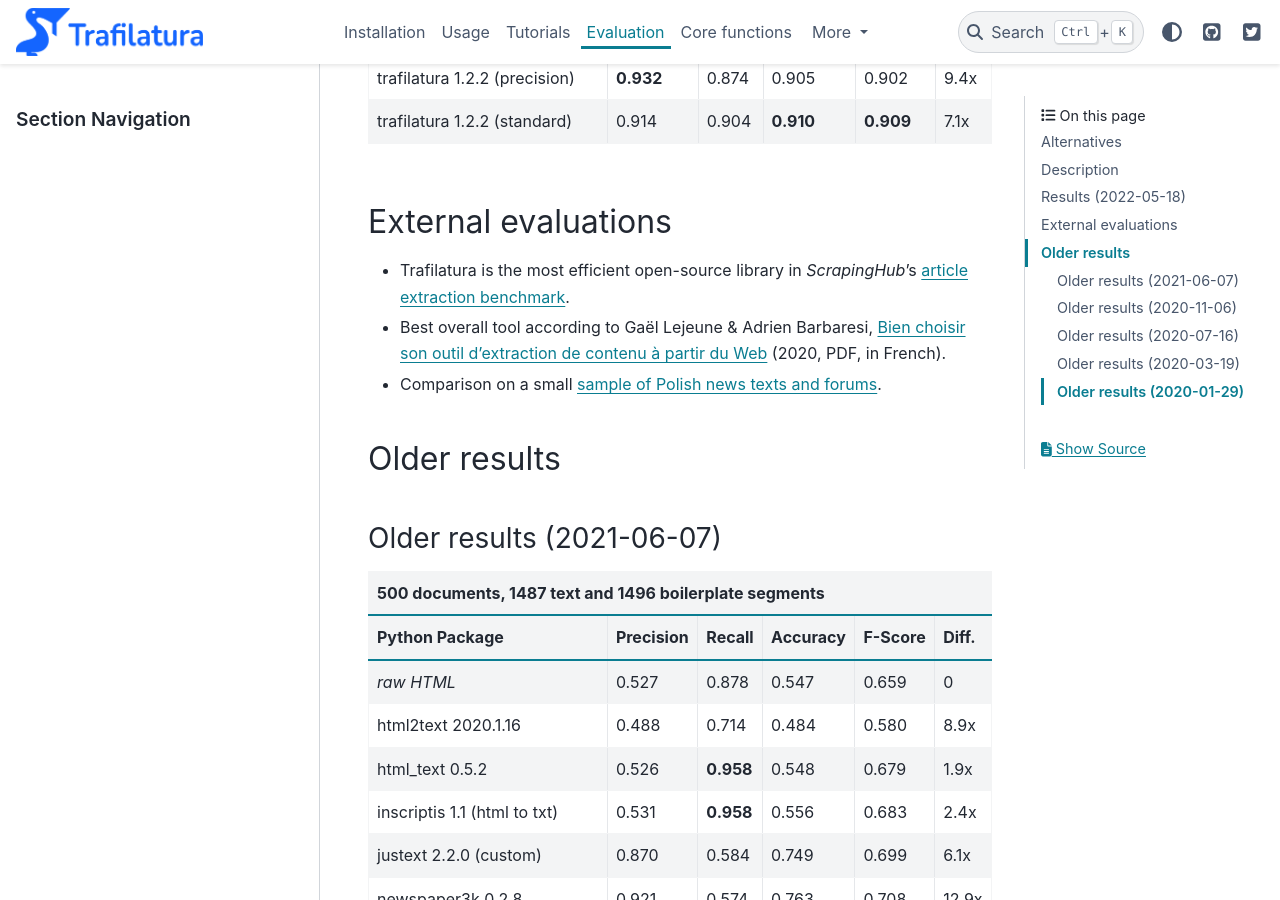
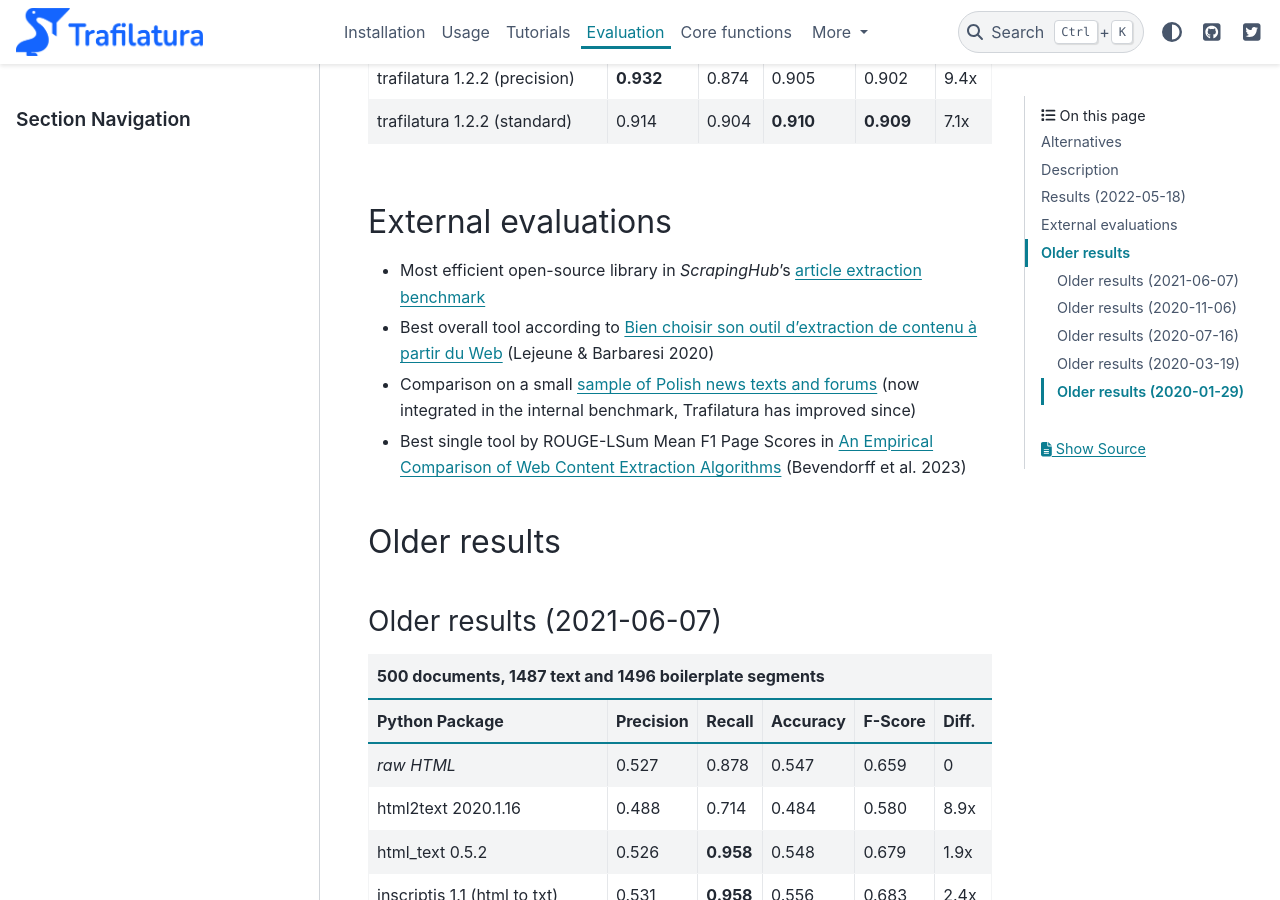
Before and after one commit to adbar/trafilatura, a Sphinx documentation site: the page built from docs/evaluation.rst, in a window 1280 px wide and 900 px high, scrolled down 3308 px. Built offline with Sphinx 7.4.7 and the PyData theme 0.15.4, drawn with Linux system fonts in a browser that asks for light colours.

Commit message:
fix docs generation and add references

```diff
--- a/docs/corefunctions.rst
+++ b/docs/corefunctions.rst
@@ -78,12 +78,12 @@
 .. autofunction:: trafilatura.fetch_url
 
 ``fetch_response()``
-~~~~~~~~~~~~~~~
+~~~~~~~~~~~~~~~~~~~~
 
 .. autofunction:: trafilatura.fetch_response
 
 ``decode_file()``
-~~~~~~~~~~~~~~~~~~~~~
+~~~~~~~~~~~~~~~~~
 
 .. autofunction:: trafilatura.utils.decode_file
 
--- a/docs/downloads.rst
+++ b/docs/downloads.rst
@@ -61,7 +61,7 @@
     # headers and html attributes used
 
 .. note::
-    Introduced by version 1.7.0.
+    New in version 1.7.0.
 
 
 Trafilatura-backed parallel threads
--- a/docs/evaluation.rst
+++ b/docs/evaluation.rst
@@ -87,9 +87,10 @@
 External evaluations
 --------------------
 
-- Trafilatura is the most efficient open-source library in *ScrapingHub*'s `article extraction benchmark <https://github.com/scrapinghub/article-extraction-benchmark>`_.
-- Best overall tool according to Gaël Lejeune & Adrien Barbaresi, `Bien choisir son outil d'extraction de contenu à partir du Web <https://hal.archives-ouvertes.fr/hal-02768510v3/document>`_ (2020, PDF, in French).
-- Comparison on a small `sample of Polish news texts and forums <https://github.com/tsolewski/Text_extraction_comparison_PL>`_.
+- Most efficient open-source library in *ScrapingHub*'s `article extraction benchmark <https://github.com/scrapinghub/article-extraction-benchmark>`_
+- Best overall tool according to `Bien choisir son outil d'extraction de contenu à partir du Web <https://hal.archives-ouvertes.fr/hal-02768510v3/document>`_ (Lejeune & Barbaresi 2020)
+- Comparison on a small `sample of Polish news texts and forums <https://github.com/tsolewski/Text_extraction_comparison_PL>`_ (now integrated in the internal benchmark, Trafilatura has improved since)
+- Best single tool by ROUGE-LSum Mean F1 Page Scores in `An Empirical Comparison of Web Content Extraction Algorithms <https://webis.de/downloads/publications/papers/bevendorff_2023b.pdf>`_ (Bevendorff et al. 2023)
 
 
 Older results
--- a/docs/index.rst
+++ b/docs/index.rst
@@ -122,7 +122,7 @@
 
 *Trafilatura* is distributed under the `GNU General Public License v3.0 <https://github.com/adbar/trafilatura/blob/master/LICENSE>`_. This license promotes collaboration in software development and ensures that Trafilatura's code remains publicly accessible.
 
-If you wish to redistribute this library but are concerned about the license conditions, consider interacting `at arms length <https://www.gnu.org/licenses/gpl-faq.html#GPLInProprietarySystem>`_, combining with `compatible licenses <https://www.gnu.org/licenses/license-list.html#GPLCompatibleLicenses>`_, or `contacting the author https://adrien.barbaresi.eu>``_ for more options.
+If you wish to redistribute this library but are concerned about the license conditions, consider interacting `at arms length <https://www.gnu.org/licenses/gpl-faq.html#GPLInProprietarySystem>`_, combining with `compatible licenses <https://www.gnu.org/licenses/license-list.html#GPLCompatibleLicenses>`_, or `contacting the author <https://adrien.barbaresi.eu>`_ for more options.
 
 For insights into GPL and free software licensing with emphasis on a business context, see `GPL and Free Software Licensing: What's in it for Business? <https://web.archive.org/web/20230127221311/https://www.techrepublic.com/article/gpl-and-free-software-licensing-whats-in-it-for-business/>`_
 
--- a/trafilatura/__init__.py
+++ b/trafilatura/__init__.py
@@ -15,7 +15,7 @@
 import logging
 
 from .core import bare_extraction, baseline, extract, html2txt, process_record
-from .downloads import fetch_url
+from .downloads import fetch_response, fetch_url
 from .metadata import extract_metadata
 from .utils import load_html
 
```
Also changed, not shown: README.rst (+6 -5 lines).
